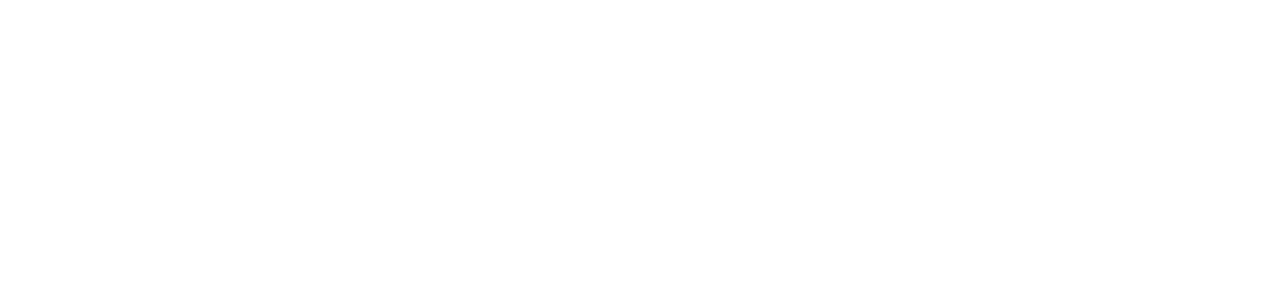
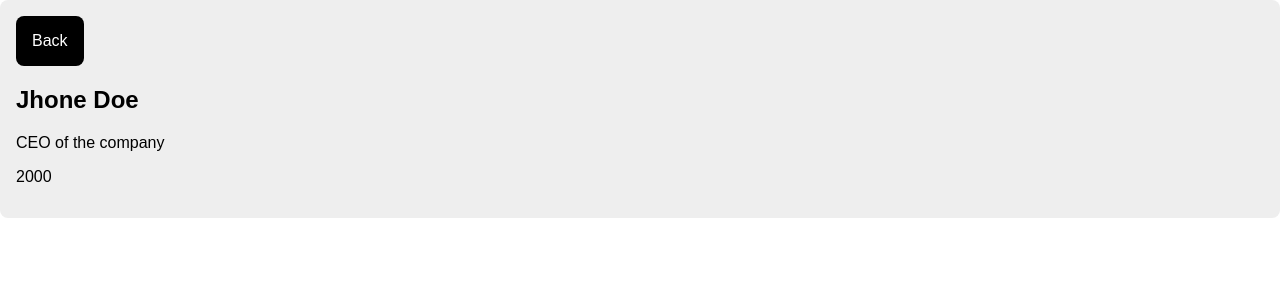
Before and after one commit to sameerapeiris/angular-fullstack-site, an Angular app: page /listings/123 in a window 1280 px wide. Before the commit this address led to /. Shown: the top 300 px of the page. Built offline with nearby package versions, Linux system fonts and the light colour scheme.

Commit message:
update listings

```diff
--- a/src/app/app-routing.module.ts
+++ b/src/app/app-routing.module.ts
@@ -10,7 +10,7 @@
 const routes: Routes = [
   {path: "",redirectTo:"/listings", pathMatch:"full"},
   {path: "listings", component: ListingsPageComponent, pathMatch: "full"},
-  {path: "lisitings/:id", component: ListingDetailPageComponent},
+  {path: "listings/:id", component: ListingDetailPageComponent},
   {path: "contact/:id", component: ContactPageComponent},
   {path: "edit-listing/:id", component: EditListingPageComponent},
   {path: "my-listing", component:MyListingsPageComponent},
--- a/src/app/listing-detail-page/listing-detail-page.component.html
+++ b/src/app/listing-detail-page/listing-detail-page.component.html
@@ -1 +1,7 @@
-<p>listing-detail-page works!</p>
+<div class="content-box">
+    <a routerLink="/listings"><button>Back</button></a>
+    <h2>{{listing?.name}}</h2>
+    <p>{{listing?.description}}</p>
+    <p>{{listing?.price}}</p>
+
+</div>
--- a/src/app/listing-detail-page/listing-detail-page.component.ts
+++ b/src/app/listing-detail-page/listing-detail-page.component.ts
@@ -1,10 +1,20 @@
 import { Component } from '@angular/core';
+import { Listing } from '../types';
+import { ActivatedRoute } from '@angular/router';
+import { fakeListing } from '../fake-data';
 
 @Component({
   selector: 'app-listing-detail-page',
   templateUrl: './listing-detail-page.component.html',
-  styleUrl: './listing-detail-page.component.scss'
+  styleUrl: './listing-detail-page.component.scss',
 })
 export class ListingDetailPageComponent {
+  public listing: Listing | undefined | null;
 
+  constructor(private router: ActivatedRoute) {}
+
+  ngOnInit(): void {
+    const id = this.router.snapshot.paramMap.get('id');
+    this.listing = fakeListing.find((listing) => listing.id === id);
+  }
 }
--- a/src/app/listings-page/listings-page.component.html
+++ b/src/app/listings-page/listings-page.component.html
@@ -1 +1,6 @@
-<p>listings-page works!</p>
+<div class="content-box" *ngFor="let listing of listings">
+    <a routerLink="/listings/{{listing.id}}">
+    <h3>{{listing.name}}</h3>
+    </a>
+    <p>First Name: {{listing.name.split(" ")[0]}}</p>
+</div>
--- a/src/app/listings-page/listings-page.component.ts
+++ b/src/app/listings-page/listings-page.component.ts
@@ -1,4 +1,6 @@
 import { Component } from '@angular/core';
+import { Listing } from '../types';
+import { fakeListing } from '../fake-data';
 
 @Component({
   selector: 'app-listings-page',
@@ -6,5 +8,10 @@
   styleUrl: './listings-page.component.scss'
 })
 export class ListingsPageComponent {
+  public listings: Listing[] = []
 
+  constructor(){}
+  ngOnInit(){
+    this.listings = fakeListing;
+  }
 }
--- a/src/styles.scss
+++ b/src/styles.scss
@@ -1 +1,87 @@
-/* You can add global styles to this file, and also import other style files */
+body {
+    font-family: Arial, sans-serif;
+    margin: 0;
+    padding: 0;
+}
+
+button {
+    background-color: black;
+    border: none;
+    border-radius: 8px;
+    color: white;
+    cursor: pointer;
+    outline: none;
+    padding: 16px;
+    font-family: Arial, sans-serif;
+    font-size: 16px;
+}
+
+input, textarea {
+    border: 2px solid black;
+    border-radius: 8px;
+    font-family: Arial, sans-serif;
+    font-size: 16px;
+    padding: 8px;
+}
+
+a {
+    text-decoration: none;
+    color: black;
+}
+
+div {
+    padding: 8px;
+}
+
+#page-wrap {
+    background-color: #EEE;
+    min-height: 100vh;
+    padding: 0;
+    width: 100vw;
+}
+
+#max-width-column {
+    background-color: white;
+    margin: 0 auto;
+    max-width: 700px;
+    min-height: 100vh;
+    padding: 16px;
+    position: relative;
+}
+
+#top-bar {
+    border-bottom: 2px solid black;
+}
+
+#app-heading {
+    margin-top: 0;
+}
+
+#my-listings-button {
+    position: absolute;
+    top: 16px;
+    right: 16px;
+}
+
+#content-wrap {
+    padding: 16px;
+}
+
+.content-box {
+    background-color: #EEE;
+    border-radius: 8px;
+    padding: 16px;
+    position: relative;
+    margin-bottom: 16px;
+}
+
+.buttons-container {
+    position: absolute;
+    right: 0px;
+    bottom: 0px;
+    padding: 16px;
+}
+
+.buttons-container > button {
+    margin-left: 8px;
+}
```
